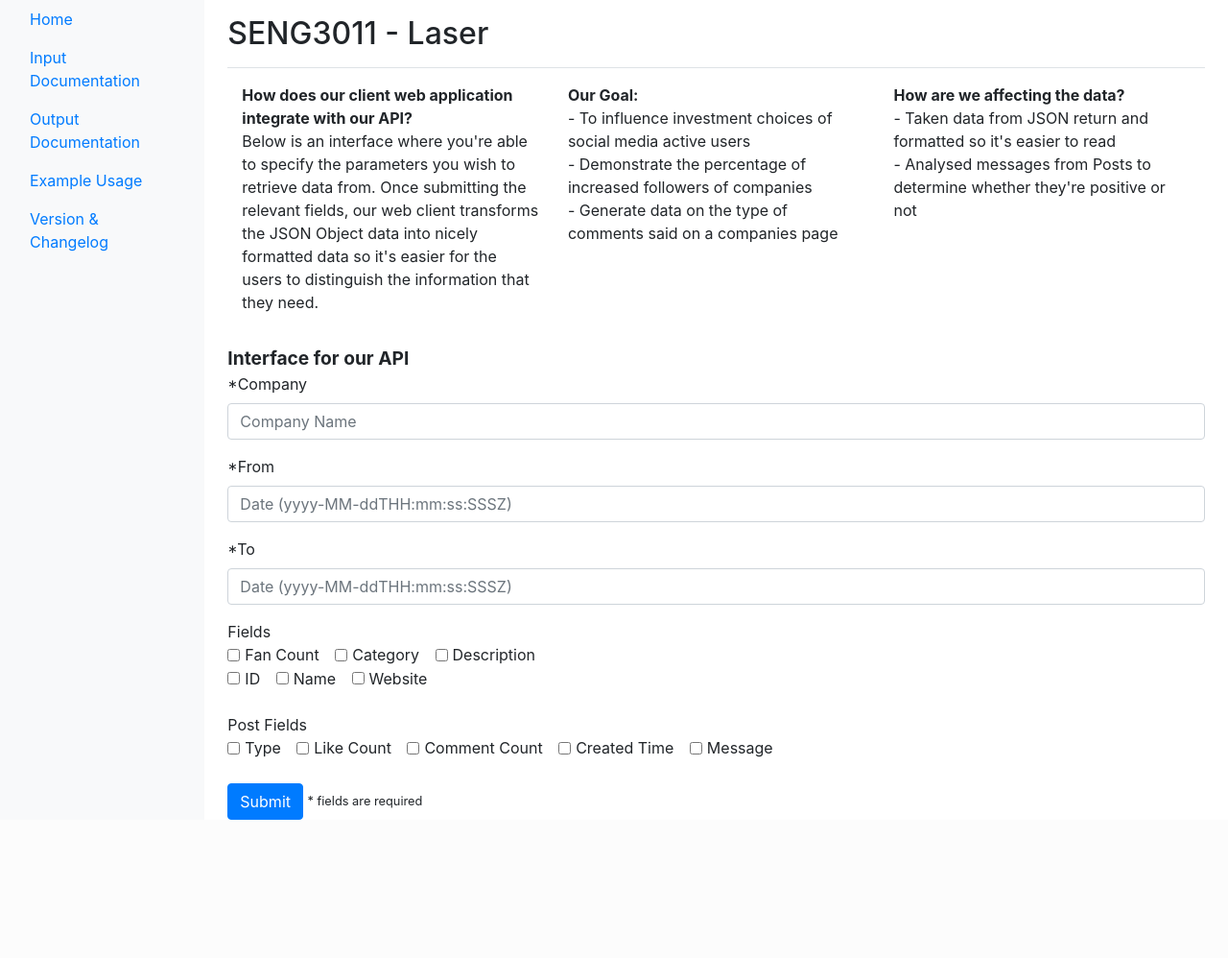
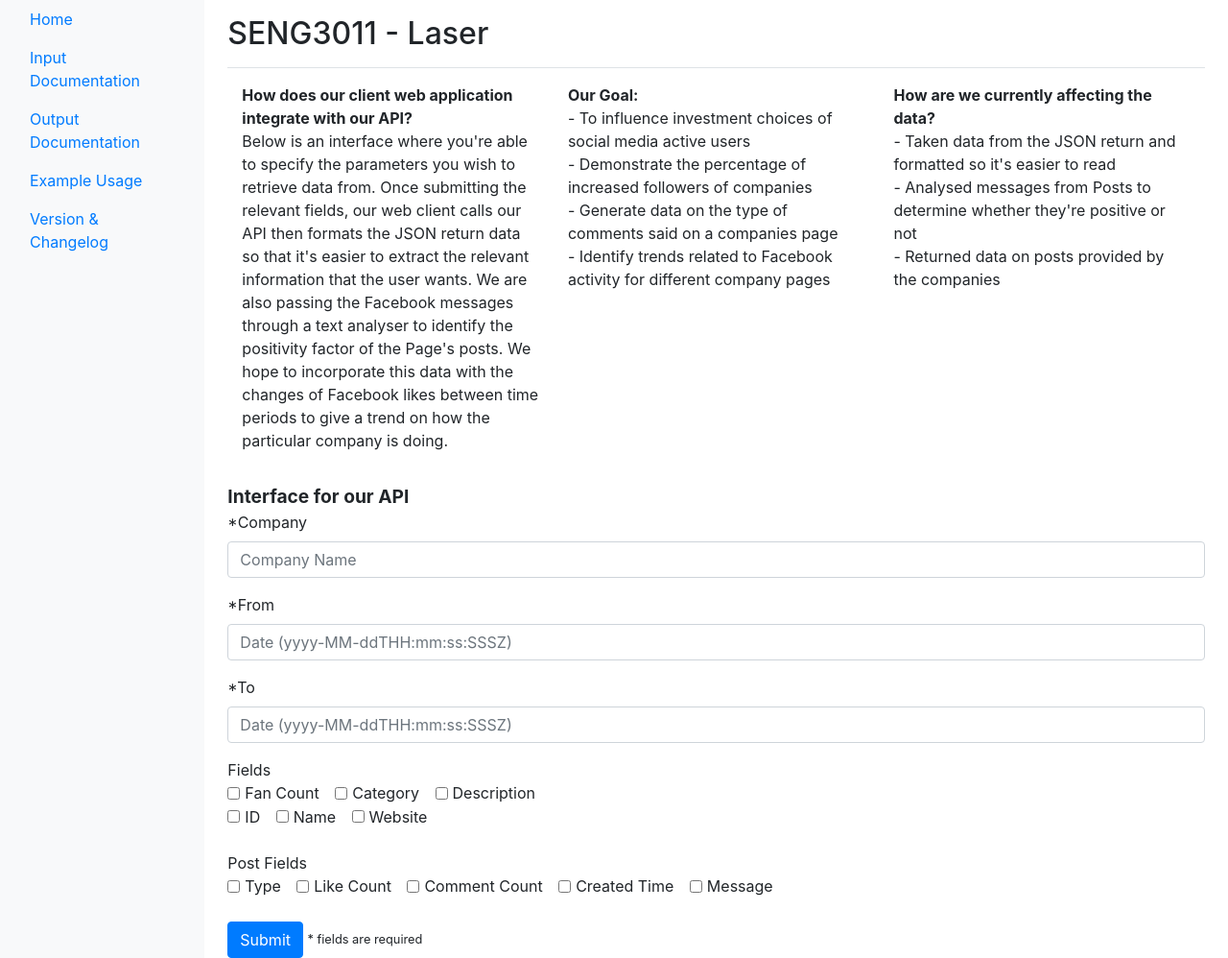
Before and after one commit to JoshuaKilazoglou/seng3011, a Flask app: page / in a window 1280 px wide. Shown: the part 40-1038 px from the top of the page at 96% size. Before the commit the page ends 894 px from the top, so only its background shows below. Run offline with Flask 2, Linux system fonts and the light colour scheme; some libraries are stand-ins or nearby versions.

Commit message:
fixed contents

```diff
--- a/templates/index.html
+++ b/templates/index.html
@@ -55,9 +55,11 @@
                             <b>How does our client web application integrate with our API?</b>
                             <p>
                             Below is an interface where you're able to specify the parameters you wish to retrieve data
-                            from. Once submitting the relevant fields, our web client transforms the JSON Object
-                            data into nicely formatted data so it's easier for the users to distinguish the
-                            information that they need.
+                            from. Once submitting the relevant fields, our web client calls our API then formats the
+                            JSON return data so that it's easier to extract the relevant information that the user wants.
+                            We are also passing the Facebook messages through a text analyser to identify the positivity
+                            factor of the Page's posts. We hope to incorporate this data with the changes of Facebook
+                            likes between time periods to give a trend on how the particular company is doing.
                             </p>
                         </div>
                         <div class = "col-4">
@@ -66,13 +68,15 @@
                                 - To influence investment choices of social media active users<br>
                                 - Demonstrate the percentage of increased followers of companies<br>
                                 - Generate data on the type of comments said on a companies page <br>
+                                - Identify trends related to Facebook activity for different company pages <br>
                             </p>
                         </div>
                         <div class = "col-4">
-                            <b>How are we affecting the data?</b>
+                            <b>How are we currently affecting the data?</b>
                             <p>
-                                - Taken data from JSON return and formatted so it's easier to read<br>
+                                - Taken data from the JSON return and formatted so it's easier to read<br>
                                 - Analysed messages from Posts to determine whether they're positive or not<br>
+                                - Returned data on posts provided by the companies<br>
                             </p>
                         </div>
                     </div>
```
